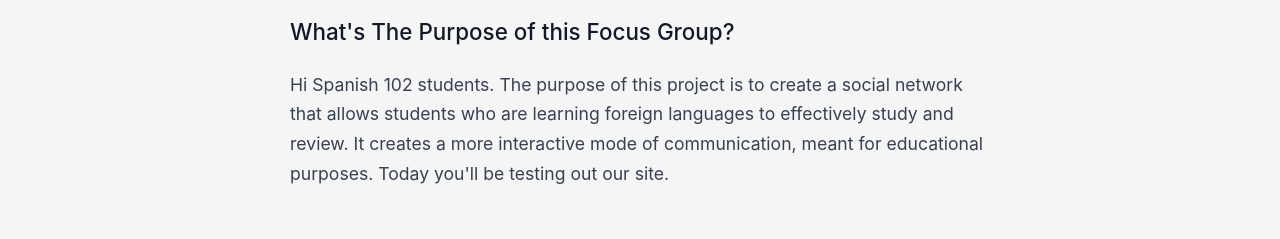
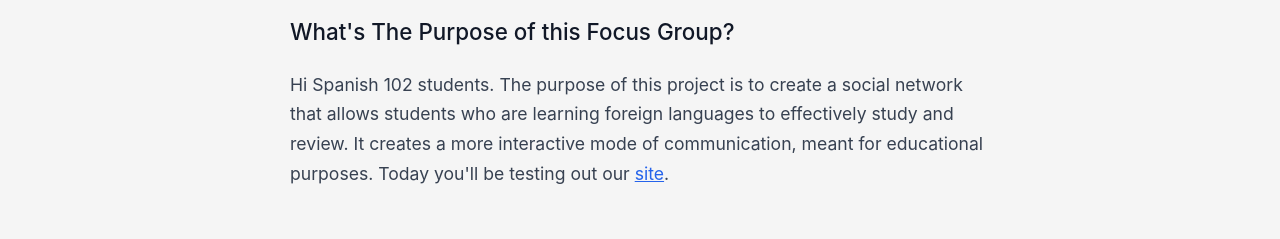
Before and after one commit to theo-mandelbaum/blog, a React (Create React App) app: page /thirteen in a window 1280 px wide. Shown: the part 251-490 px from the top of the page. Built offline with nearby package versions, Linux system fonts and the light colour scheme.

Commit message:
site link added to Spanish 102 blog

```diff
--- a/src/blogs/Thirteen.js
+++ b/src/blogs/Thirteen.js
@@ -10,7 +10,7 @@ function Thirteen() {
             <p>
                 Hi Spanish 102 students. The purpose of this project is to create a social network that allows students
                  who are learning foreign languages to effectively study and review. It creates a more interactive mode
-                 of communication, meant for educational purposes. Today you'll be testing out our site.
+                 of communication, meant for educational purposes. Today you'll be testing out our <a href='https://138-197-42-211.sslip.io/cs480/login' target="_blank" rel="noopener noreferrer">site</a>.
             </p>
             <br />
             <h2>Login and Test Our Network</h2>
```
